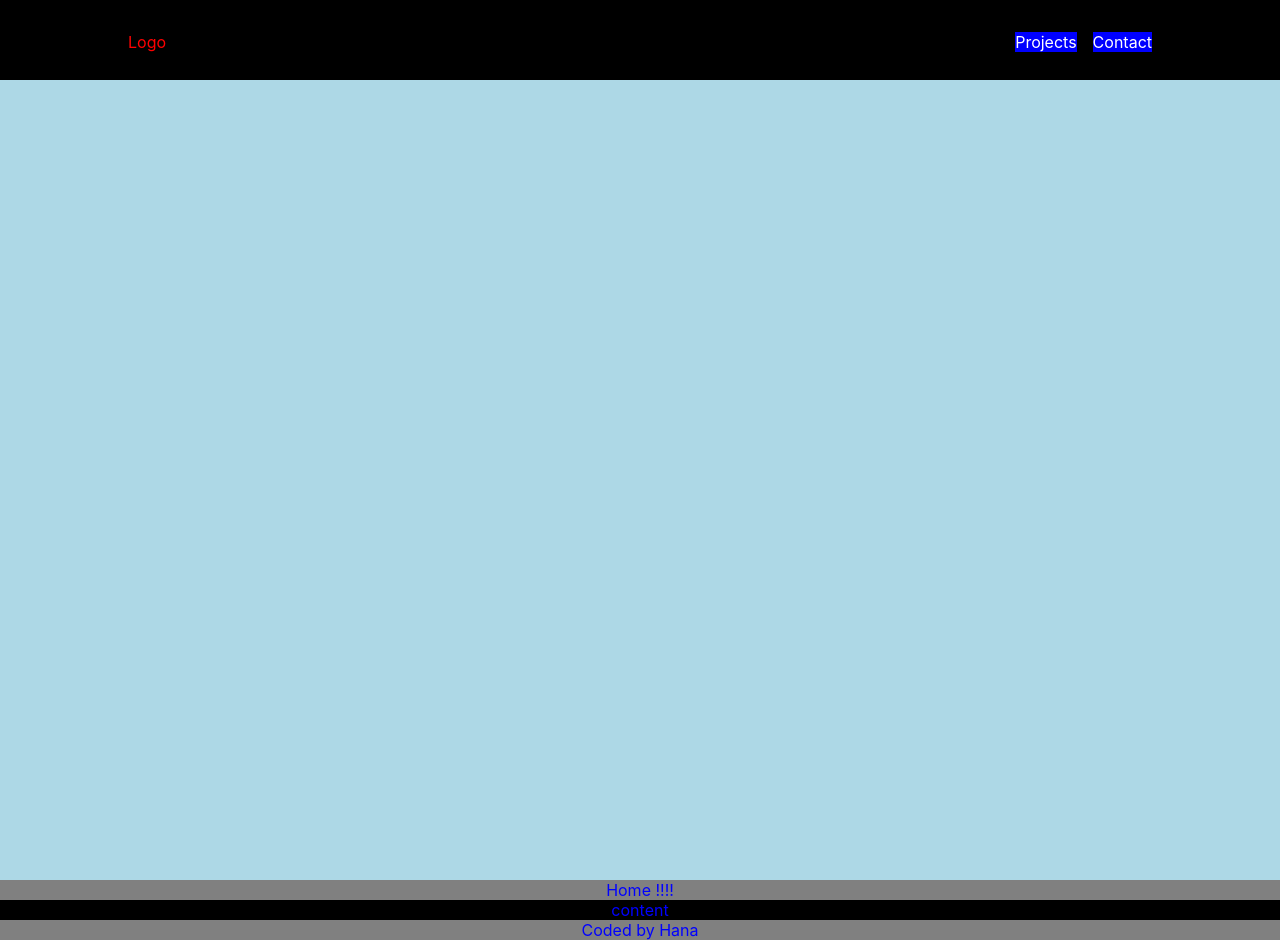
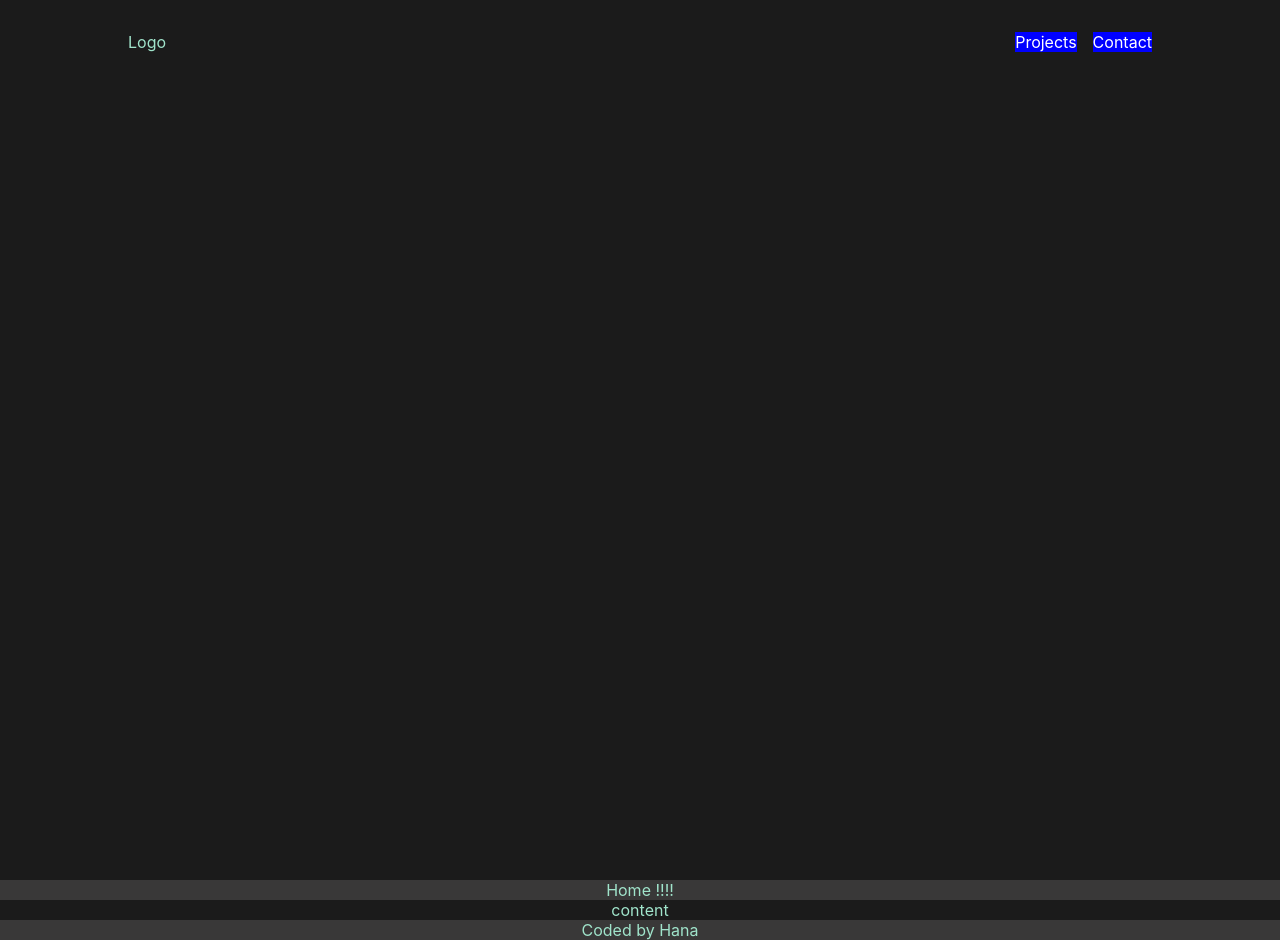
Before and after one commit to havoriskova/portfolio, a React (Create React App) app in the folder 01-portfolio/: page / in a window 1280 px wide. Built offline with nearby package versions, Linux system fonts and the light colour scheme.

Commit message:
HOC RandomBackground is now attached to the App.js
- now I set 3 different color themes, which will be randomly choosed after each render

```diff
--- a/01-portfolio/src/App.css
+++ b/01-portfolio/src/App.css
@@ -1,20 +1,45 @@
+/*-------- themes, that are randomly choosed through HOC RandomBackground.js ----------*/
+
+.warm-theme  {
+  --darkest-color: #B01E68;
+  --dark-color: #DC3535;
+  --light-color: #F49D1A;
+  --lightest-color: #FFE15D;
+}
+
+.pastel-warm-theme {
+    --darkest-color: #874C62;
+    --dark-color: #C98474;
+    --light-color: #F2D388;
+    --lightest-color: #A7D2CB;
+}
+
+.pastel-cold-theme {
+    --darkest-color: #0D4C92;
+    --dark-color: #59C1BD;
+    --light-color: #A0E4CB;
+    --lightest-color: #CFF5E7;
+}
+
+  /*------------- */
+
+
 .App {
   text-align: center;
-  color: red;
-  --primary-color: black;
-  --secondary-color: gray;
-  --contrast-color: orange;
+  color: var(--lightest-color);
+  --contrast-color: var(--light-color);
 }
 
 /* ------ width of content ----------*/
 header, main, aside, footer {
-  color: blue;
+  color: var(--light-color);
 }
 
 header > *, main > *, aside > *, footer > * {
   width: 80%;
   margin: 0 auto;
 }
+
 
 /*--------- background-colors -------*/
 
@@ -63,7 +88,7 @@ footer {
 }
 
 .App .logo a {
-  color: red;
+  color: var(--light-color);
 }
 
 a {
--- a/01-portfolio/src/App.js
+++ b/01-portfolio/src/App.js
@@ -6,6 +6,7 @@ import Home from './components/Home.js';
 import Contact from './components/Contact.js';
 import { Component } from 'react';
 import Loader from './components/Loader';
+import RandomBackground from './hoc/RandomBackground';
 
 class App extends Component {
 
@@ -56,4 +57,4 @@ class App extends Component {
 
 }}
 
-export default App;
+export default RandomBackground(App);
--- a/01-portfolio/src/components/Home.css
+++ b/01-portfolio/src/components/Home.css
@@ -17,7 +17,7 @@
 
 /*-------- themes, that are randomly choosed through HOC RandomBackground.js ----------*/
 
-.warm-theme  .Home  .extension-of-header{
+/* .warm-theme  .Home  .extension-of-header{
 background-color: red;
 }
 
@@ -27,6 +27,6 @@ background-color: red;
 
 .pastel-cold-theme  .Home  .extension-of-header{
     background-color: lightblue;
-}
+} */
 
 /*------------- */
--- a/01-portfolio/src/components/Home.js
+++ b/01-portfolio/src/components/Home.js
@@ -1,5 +1,5 @@
 import'./Home.css';
-import RandomBackground from '../hoc/RandomBackground';
+//import RandomBackground from '../hoc/RandomBackground';
 
 
 const Home = (props) => {
@@ -15,4 +15,4 @@ const Home = (props) => {
     )
 }
 
-export default RandomBackground(Home);
+export default Home;
--- a/01-portfolio/src/components/Loader.css
+++ b/01-portfolio/src/components/Loader.css
@@ -2,5 +2,6 @@
     position: absolute;
     height: 100vh;
     width: 100vw;
-    background-color: rgba(47, 226, 47, 0.7);
+    background-color: var(--primary-color);
+    color: var(--dark-color);
 }
--- a/01-portfolio/src/index.css
+++ b/01-portfolio/src/index.css
@@ -9,6 +9,11 @@
   -moz-osx-font-smoothing: grayscale;
 }
 
+body {
+  --primary-color: rgb(27, 27, 27);
+  --secondary-color: rgb(57, 56, 56);
+}
+
 code {
   font-family: source-code-pro, Menlo, Monaco, Consolas, 'Courier New',
     monospace;
```
